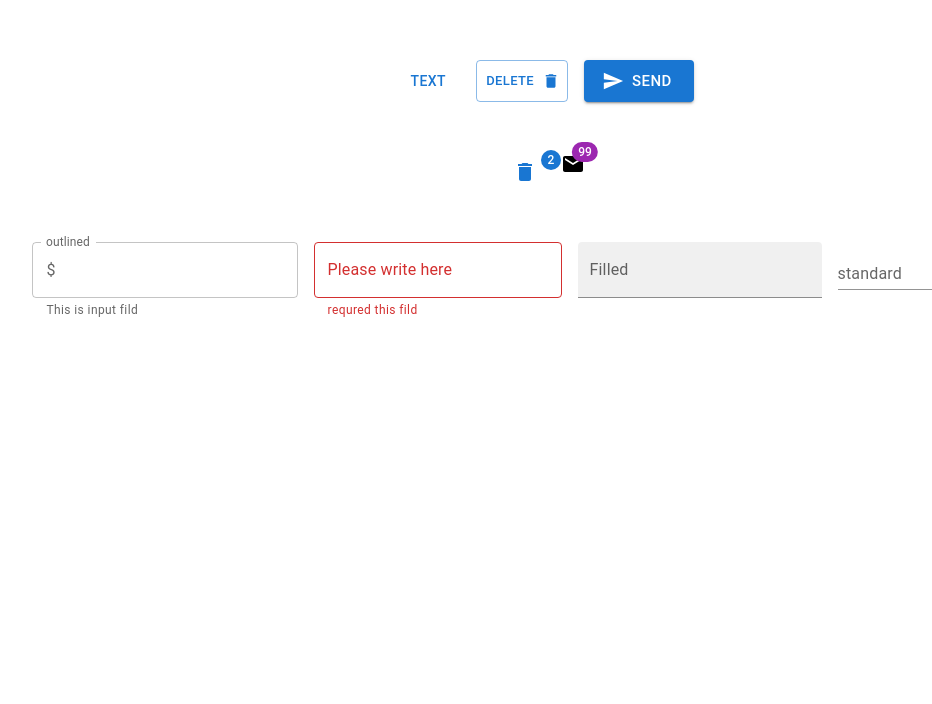
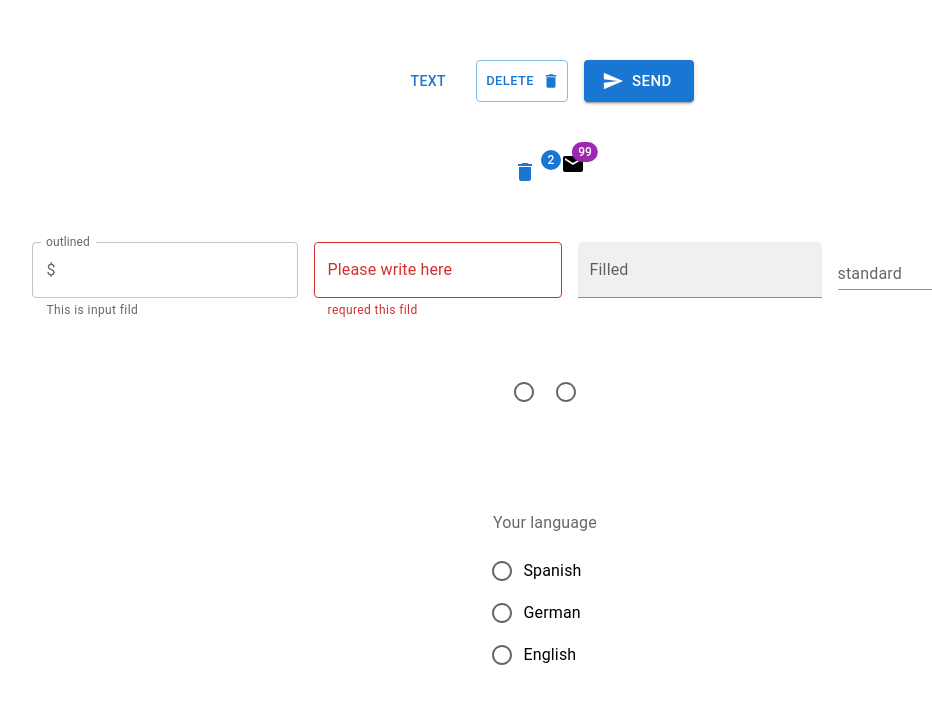
Before and after one commit to mehedihasan-swe/ReactJsComponents, a React (Create React App) app in the folder reactcomponents/: page / in a window 1280 px wide. Shown: the part 180-884 px from the top of the page, without its empty margins (95-1027 px from the left). Before the commit the page ends 800 px from the top, so only its background shows below. Built offline with nearby package versions, Linux system fonts and the light colour scheme; the HTML template or start-up script is replaced by a standard one.

Commit message:
[Style][Feat] Added RadioGroup

```diff
--- a/reactcomponents/src/components/ComButton.js
+++ b/reactcomponents/src/components/ComButton.js
@@ -1,4 +1,4 @@
-import { Badge, badgeClasses, Button, IconButton, InputAdornment, Stack, TextField, Tooltip } from '@mui/material'
+import { Badge, badgeClasses, Button, FormControl, FormControlLabel, FormLabel, IconButton, InputAdornment, Radio, RadioGroup, Stack, TextField, Tooltip } from '@mui/material'
 import DeleteIcon from '@mui/icons-material/Delete';
 import SendIcon from '@mui/icons-material/Send';
 import React, { useState } from 'react'
@@ -18,6 +18,7 @@ const CartBadge = styled(Badge)`
 
 export default function ComButton() {
   const [data, setData] = useState('');
+  const [radData, setradData] = useState('')
   return (
     <>
       <Stack direction="row" spacing={2} display="flex" justifyContent="center" alignContent="center" marginTop="30vh">
@@ -62,20 +63,75 @@ export default function ComButton() {
         />
 
         <TextField
-        variant='outlined'
-        label="Please write here"
-        value={data}
-        error={!data}
-        helperText={!data ? 'requred this fild': 'done'}
-        onChange={(e)=>setData(e.target.value)}
+
+          variant='outlined'
+          label="Please write here"
+          value={data}
+          error={!data}
+          helperText={!data ? 'requred this fild' : 'done'}
+          onChange={(e) => setData(e.target.value)}
+
         />
-
-
 
         <TextField label="Filled" variant='filled' />
         <TextField label="standard" variant='standard' />
 
       </Stack>
+
+      <Stack direction="row" display='flex' justifyContent='center' alignContent='center' marginTop="50px" >
+        <Radio
+          value="Spanish"
+          label="Spanish"
+          checked={radData === "Spanish"}
+          onChange={(e) => setradData(e.target.value)}
+        />
+        <Radio
+          value="English"
+          label="English"
+          checked={radData === "English"}
+          onChange={(e) => setradData(e.target.value)}
+        />
+
+      </Stack>
+      <Stack>
+        <p>{radData}</p>
+      </Stack>
+
+      <Stack direction='row' spacing={2} alignContent='center' marginTop="50px" justifyContent='center'>
+        <FormControl>
+          <FormLabel><p>Your language</p></FormLabel>
+          <RadioGroup
+            name='language you speak'
+            aria-labelledby='language_you_speak'
+            value={data}
+            onChange={e=>setData(e.target.value)}
+          >
+           <FormControlLabel
+           value='Spanish'
+           control={<Radio/>}
+           label="Spanish"
+           />
+
+          <FormControlLabel
+           value='German'
+           control={<Radio/>}
+           label="German"
+
+           />
+
+          <FormControlLabel
+           value='English'
+           control={<Radio/>}
+           label="English"
+
+           />
+
+          </RadioGroup>
+        </FormControl>
+      </Stack>
+      <Stack direction='row' spacing={2} alignContent='center' marginTop="50px" marginBottom="200px" justifyContent='center'>
+        <p>{data}</p>
+      </Stack>
     </>
   )
 }
```
